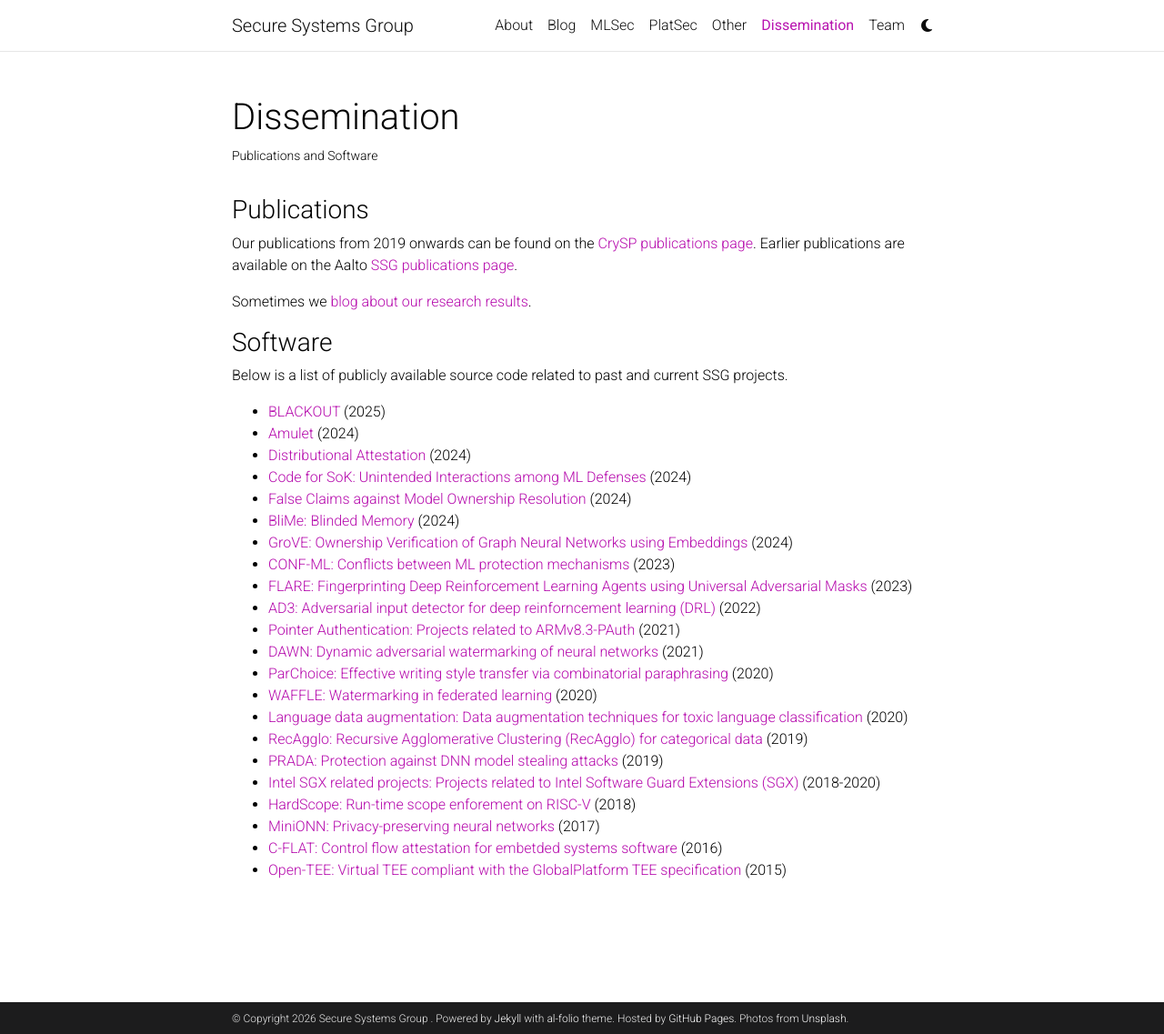
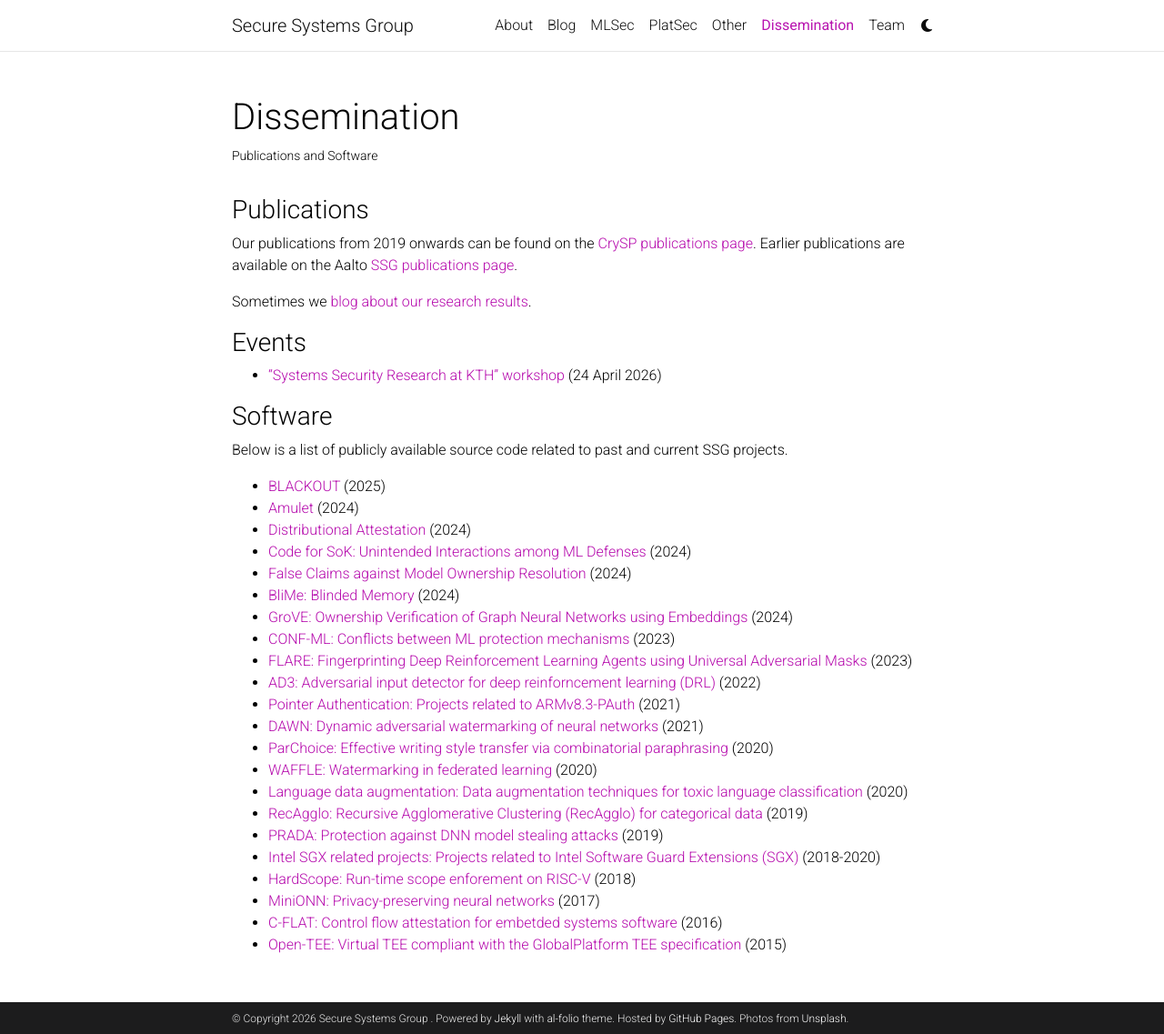
Before and after one commit to ssg-research/ssg-research.github.io, a Jekyll site: the page built from _pages/dissemination.md, in a window 1280 px wide and 1137 px high. Shown: the whole window at 91% size. Built offline with Jekyll 4.4.1, drawn with Linux system fonts in a browser that asks for light colours; comment, search, counter and statistics services are not loaded; a style sheet for code colours, icons or effects is not loaded.

Commit message:
Added mention of KTH intro event -- Update dissemination.md

```diff
--- a/_pages/dissemination.md
+++ b/_pages/dissemination.md
@@ -13,6 +13,9 @@ horizontal: false
 Our publications from 2019 onwards can be found on the [CrySP publications page](https://crysp.uwaterloo.ca/publications). Earlier publications are available on the Aalto [SSG publications page](https://ssg.aalto.fi/publications/).
 
 Sometimes we [blog about our research results](https://crysp.uwaterloo.ca/ssg/blog).
+
+### Events
+- [“Systems Security Research at KTH” workshop](url) (24 April 2026)
 
 ### Software
 
```
